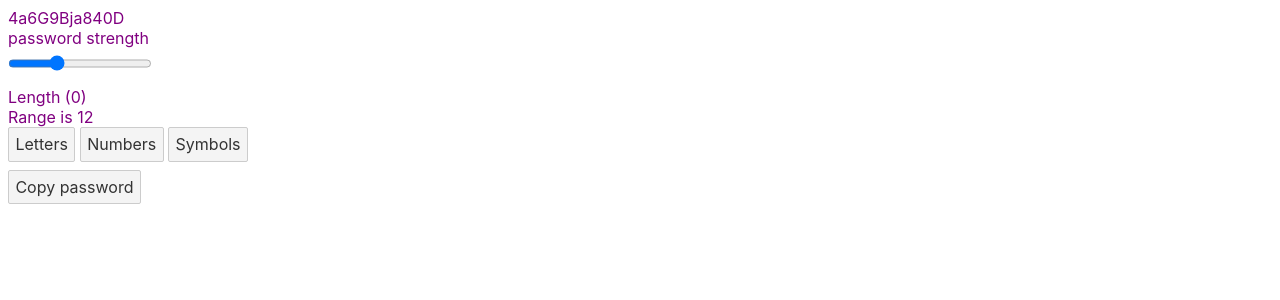
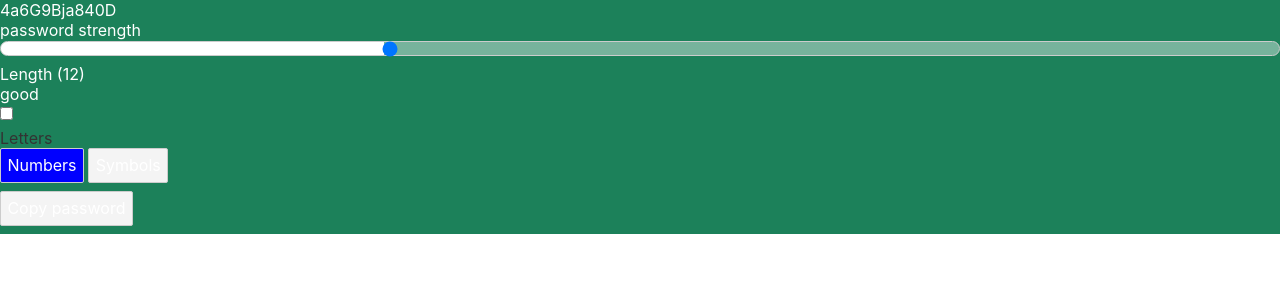
Before and after one commit to nialldbarber/uniq-pswd-svelte, a Svelte app: page / in a window 1280 px wide. Shown: the top 300 px of the page. Built offline with nearby package versions, Linux system fonts and the light colour scheme.

Commit message:
Added some more logic

```diff
--- a/package.json
+++ b/package.json
@@ -19,9 +19,10 @@
     "rollup-plugin-livereload": "^2.0.0",
     "rollup-plugin-svelte": "^7.0.0",
     "rollup-plugin-terser": "^7.0.0",
+    "sass": "^1.41.0",
     "svelte": "^3.0.0",
     "svelte-check": "^2.0.0",
-    "svelte-preprocess": "^4.0.0",
+    "svelte-preprocess": "^4.9.4",
     "tslib": "^2.0.0",
     "typescript": "^4.0.0"
   },
--- a/public/global.css
+++ b/public/global.css
@@ -1,19 +1,35 @@
-html, body {
+:root {
+  --white: #fff;
+  --black: #111;
+  --mega: #15ab71;
+  --good: #1c815a;
+  --medium: #be4e3a;
+  --bad: #d1364e;
+}
+
+* {
+  box-sizing: border-box;
+}
+
+html,
+body {
   position: relative;
   width: 100%;
   height: 100%;
+  padding: 0;
+  margin: 0;
 }
 
 body {
   color: #333;
   margin: 0;
-	padding: 8px;
   box-sizing: border-box;
-	font-family: -apple-system, BlinkMacSystemFont, "Segoe UI", Roboto, Oxygen-Sans, Ubuntu, Cantarell, "Helvetica Neue", sans-serif;
+  font-family: -apple-system, BlinkMacSystemFont, 'Segoe UI', Roboto,
+    Oxygen-Sans, Ubuntu, Cantarell, 'Helvetica Neue', sans-serif;
 }
 
 a {
-	color: rgb(0,100,200);
+  color: rgb(0, 100, 200);
   text-decoration: none;
 }
 
@@ -22,14 +38,17 @@ a:hover {
 }
 
 a:visited {
-	color: rgb(0,80,160);
+  color: rgb(0, 80, 160);
 }
 
 label {
   display: block;
 }
 
-input, button, select, textarea {
+input,
+button,
+select,
+textarea {
   font-family: inherit;
   font-size: inherit;
   -webkit-padding: 0.4em 0;
--- a/rollup.config.js
+++ b/rollup.config.js
@@ -2,7 +2,7 @@ import svelte from 'rollup-plugin-svelte';
 import commonjs from '@rollup/plugin-commonjs';
 import resolve from '@rollup/plugin-node-resolve';
 import livereload from 'rollup-plugin-livereload';
-import { terser } from 'rollup-plugin-terser';
+import {terser} from 'rollup-plugin-terser';
 import sveltePreprocess from 'svelte-preprocess';
 import typescript from '@rollup/plugin-typescript';
 import css from 'rollup-plugin-css-only';
@@ -19,14 +19,18 @@ function serve() {
   return {
     writeBundle() {
       if (server) return;
-			server = require('child_process').spawn('npm', ['run', 'start', '--', '--dev'], {
+      server = require('child_process').spawn(
+        'npm',
+        ['run', 'start', '--', '--dev'],
+        {
           stdio: ['ignore', 'inherit', 'inherit'],
-				shell: true
-			});
+          shell: true,
+        }
+      );
 
       process.on('SIGTERM', toExit);
       process.on('exit', toExit);
-		}
+    },
   };
 }
 
@@ -36,19 +40,19 @@ export default {
     sourcemap: true,
     format: 'iife',
     name: 'app',
-		file: 'public/build/bundle.js'
+    file: 'public/build/bundle.js',
   },
   plugins: [
     svelte({
-			preprocess: sveltePreprocess({ sourceMap: !production }),
+      preprocess: sveltePreprocess({sourceMap: !production}),
       compilerOptions: {
         // enable run-time checks when not in production
-				dev: !production
-			}
+        dev: !production,
+      },
     }),
     // we'll extract any component CSS out into
     // a separate file - better for performance
-		css({ output: 'bundle.css' }),
+    css({output: 'bundle.css'}),
 
     // If you have external dependencies installed from
     // npm, you'll most likely need these plugins. In
@@ -57,13 +61,17 @@ export default {
     // https://github.com/rollup/plugins/tree/master/packages/commonjs
     resolve({
       browser: true,
-			dedupe: ['svelte']
+      dedupe: ['svelte'],
     }),
     commonjs(),
     typescript({
       sourceMap: !production,
-			inlineSources: !production
+      inlineSources: !production,
     }),
+
+    // css: css => {
+    // 	css.write('public/bundle.css')
+    // },
 
     // In dev mode, call `npm run start` once
     // the bundle has been generated
@@ -75,9 +83,9 @@ export default {
 
     // If we're building for production (npm run build
     // instead of npm run dev), minify
-		production && terser()
+    production && terser(),
   ],
   watch: {
-		clearScreen: false
-	}
+    clearScreen: false,
+  },
 };
--- a/src/App.svelte
+++ b/src/App.svelte
@@ -1,18 +1,23 @@
 <script lang="ts">
 	import {generatePassword} from './utils/generatePassword';
 	import {copyToClipboard} from './utils/copyToClipboard';
+	import {handleBackgroundChange} from './utils/background';
 
 	let range: number = 12;
-	let pw: string = "";
 	let isLetter: boolean = true;
 	let isNumber: boolean = true;
 	let isSymbol: boolean = false;
 
-	$: pwLength = pw.length;
+	function handleChange(e: Event) {
+		const value = (<HTMLInputElement>e.target).value
+		range = parseInt(value);
+	}
+
+	$: backgroundColor = handleBackgroundChange(range);
 	$: pwR = generatePassword(range, isLetter, isNumber, isSymbol);
 </script>
 
-<main>
+<main class="{backgroundColor}">
 	<div>
 		<p>{pwR}</p>
 		<p>password strength</p>
@@ -20,29 +25,86 @@
 			type="range"
 			id="range"
 			name="password"
+			class="slider"
 			min="0"
 			max="40"
 			step="1"
 			value={range}
-			on:change={(e) => (range = e.target.value)}
-			style="background: linear-gradient(to right, rgb(255, 255, 255) '{(range) * 2.5}'%, rgba(255, 255, 255, 0.4) 0%)"
+			on:change={handleChange}
+			style="background: linear-gradient(to right, rgb(255, 255, 255) {range * 2.5}%, rgba(255, 255, 255, 0.4) 0%)"
 		/>
-		<p>Length ({pwLength})</p>
-		<p>Range is {range}</p>
+		<p>Length ({range})</p>
+		<p>{backgroundColor}</p>
 	</div>
 
 	<div>
-		<button on:click={() => (isLetter = !isLetter)}>Letters</button>
-		<button on:click={() => (isNumber = !isNumber)}>Numbers</button>
-		<button on:click={() => (isSymbol = !isSymbol)}>Symbols</button>
+		<input
+			type="checkbox"
+			class="{isLetter && 'letter'}"
+			id="letters"
+			on:click={() => (isLetter = !isLetter)}
+		/>
+		<label for="letters">Letters</label>
+		<button
+			class="{isNumber && 'number'}"
+			on:click={() => (isNumber = !isNumber)}
+		>
+			Numbers
+		</button>
+		<button
+			class="{isSymbol && 'symbol'}"
+			on:click={() => (isSymbol = !isSymbol)}
+		>
+			Symbols
+		</button>
 	</div>
 
 	<button on:click={() => copyToClipboard(pwR)}>Copy password</button>
 </main>
 
-<style>
+<style lang="scss">
+	main {
+		background: var(--black);
+
+		&.mega {
+			background: var(--mega);
+		}
+		&.good {
+			background: var(--good);
+		}
+		&.medium {
+			background: var(--medium);
+		}
+		&.bad {
+			background: var(--bad);
+		}
+	}
+
 	p {
 		margin: 0;
-		color: purple;
+		color: var(--white);
+	}
+
+	button {
+		color: var(--white);
+
+		&.letter {
+			background: red;
+		}
+		&.number {
+			background: blue;
+		}
+		&.symbol {
+			background: green;
+		}
+	}
+
+	.slider {
+		align-self: center;
+    appearance: none;
+    width: 100%;
+    border-radius: 8px;
+    height: 8px;
+    cursor: pointer;
 	}
 </style>
--- /dev/null
+++ b/src/utils/background.ts
@@ -0,0 +1,18 @@
+export function handleBackgroundChange(range: number): string {
+  let background: string;
+
+  if (range <= 6) {
+    background = 'bad';
+  }
+  if (range >= 7) {
+    background = 'medium';
+  }
+  if (range >= 12) {
+    background = 'good';
+  }
+  if (range >= 25) {
+    background = 'mega';
+  }
+
+  return background;
+}
```
Also changed, not shown: 1 other file (tests, documents, lock files or other folders). Lines whose indentation alone changed are shown as unchanged.
